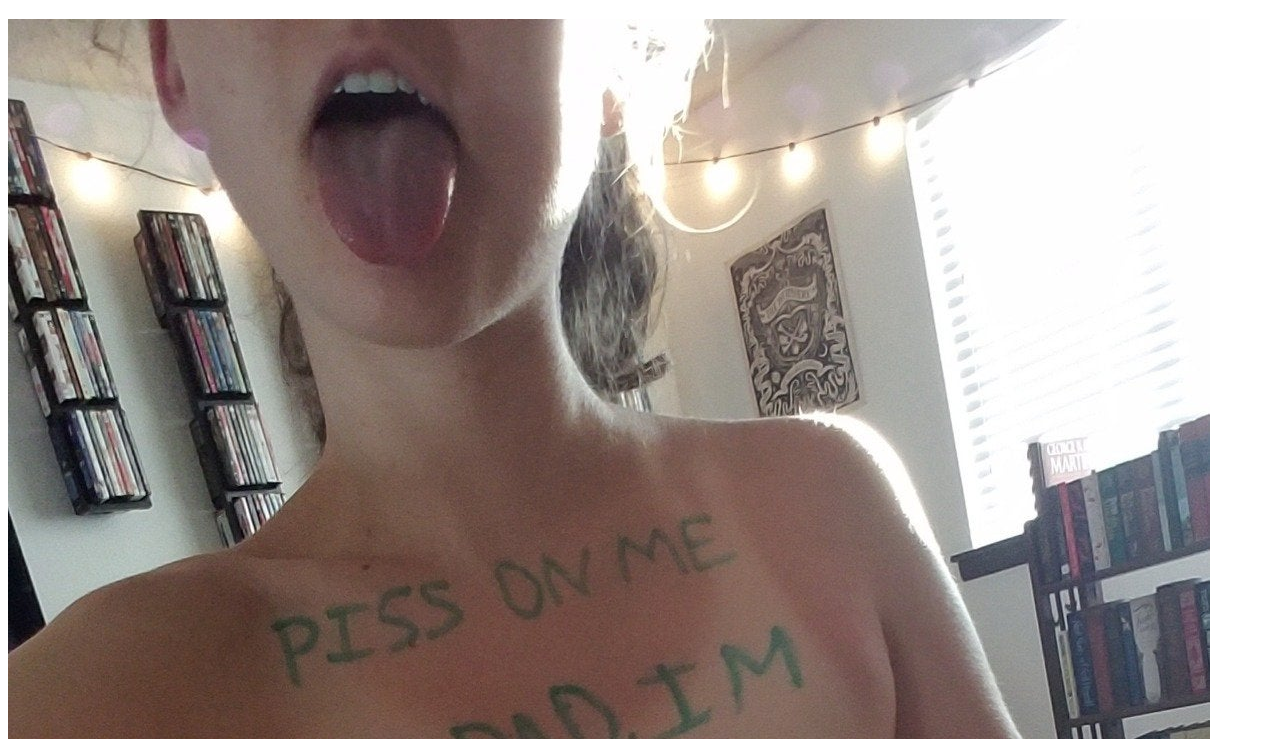
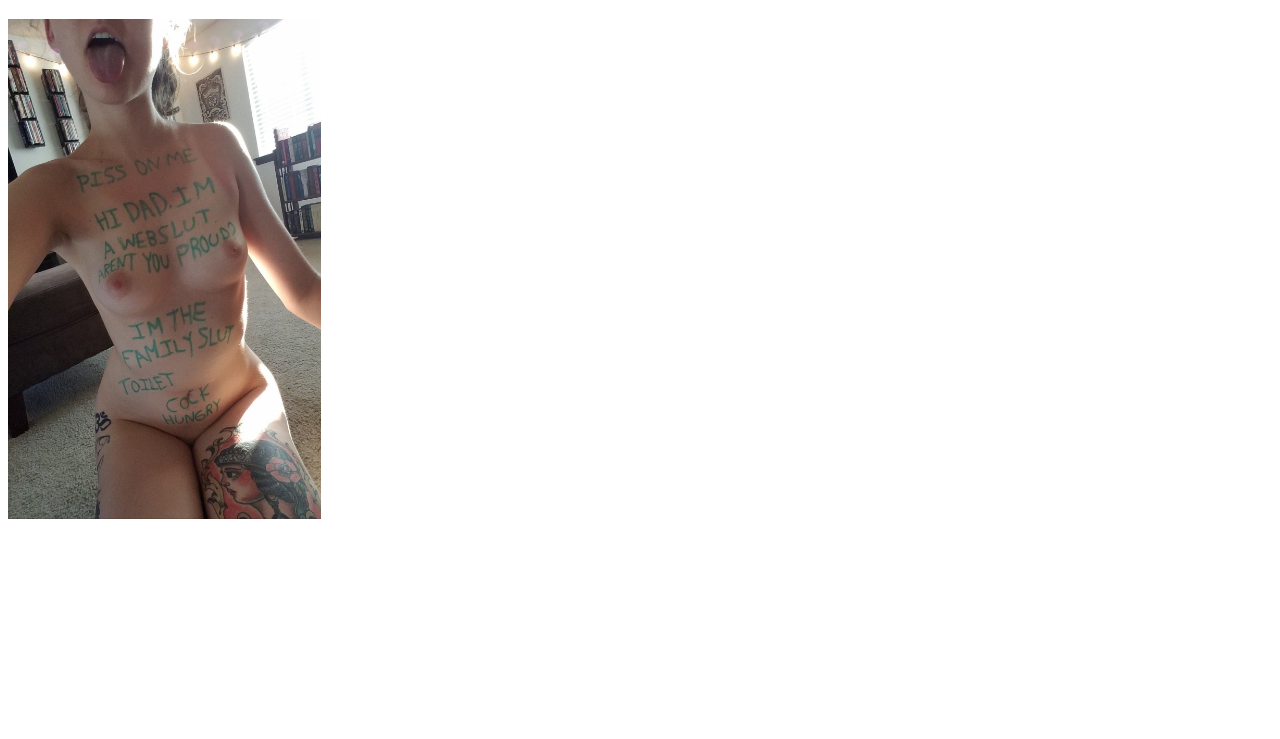
Before and after one commit to SirDwan/git-course, a plain HTML site: page index.html in a window 1280 px wide. Shown: the part 61-800 px from the top of the page. Drawn offline with Linux system fonts and the light colour scheme.

Commit message:
change picture size

```diff
--- a/index.html
+++ b/index.html
@@ -8,6 +8,6 @@
 </head>
 <body>
     <h1>Hello Git from Sir</h1>
-    <img src="slut6.jpeg" alt="no image(">
+    <img src="slut6.jpeg" alt="no image(" height="500">
 </body>
 </html>
```
